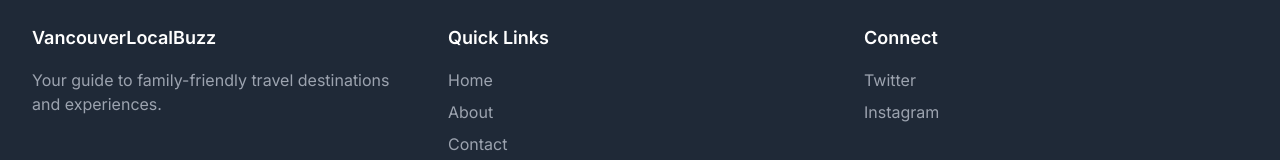
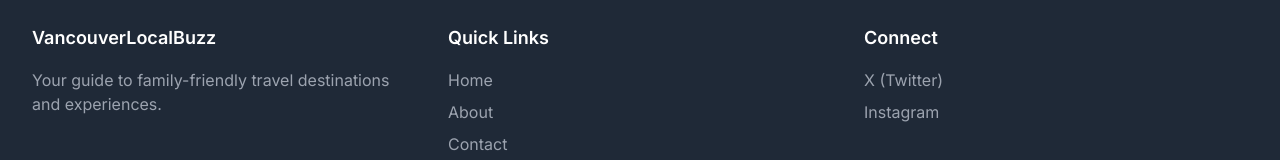
Before and after one commit to nikkiqin120/localbuzz, a Next.js app: page / in a window 1280 px wide. Shown: the part 1956-2116 px from the top of the page. Built offline with nearby package versions, Linux system fonts and the light colour scheme.

Commit message:
add x(twitter) account

```diff
--- a/next.config.js
+++ b/next.config.js
@@ -1,6 +1,7 @@
 /** @type {import('next').NextConfig} */
 const nextConfig = {
   reactStrictMode: true,
+  pageExtensions: ['js', 'jsx', 'ts', 'tsx', 'md', 'mdx'],
   images: {
     domains: ['vancouverlocalbuzz.com'],
     deviceSizes: [640, 750, 828, 1080, 1200, 1920, 2048, 3840],
--- a/src/components/Layout.tsx
+++ b/src/components/Layout.tsx
@@ -95,12 +95,12 @@
               <ul className="space-y-2">
                 <li>
                   <a
-                    href="https://twitter.com"
+                    href="https://twitter.com/vancouverzz"
                     target="_blank"
                     rel="noopener noreferrer"
                     className="text-gray-400 hover:text-white transition-colors"
                   >
-                    Twitter
+                    X (Twitter)
                   </a>
                 </li>
                 <li>
```
